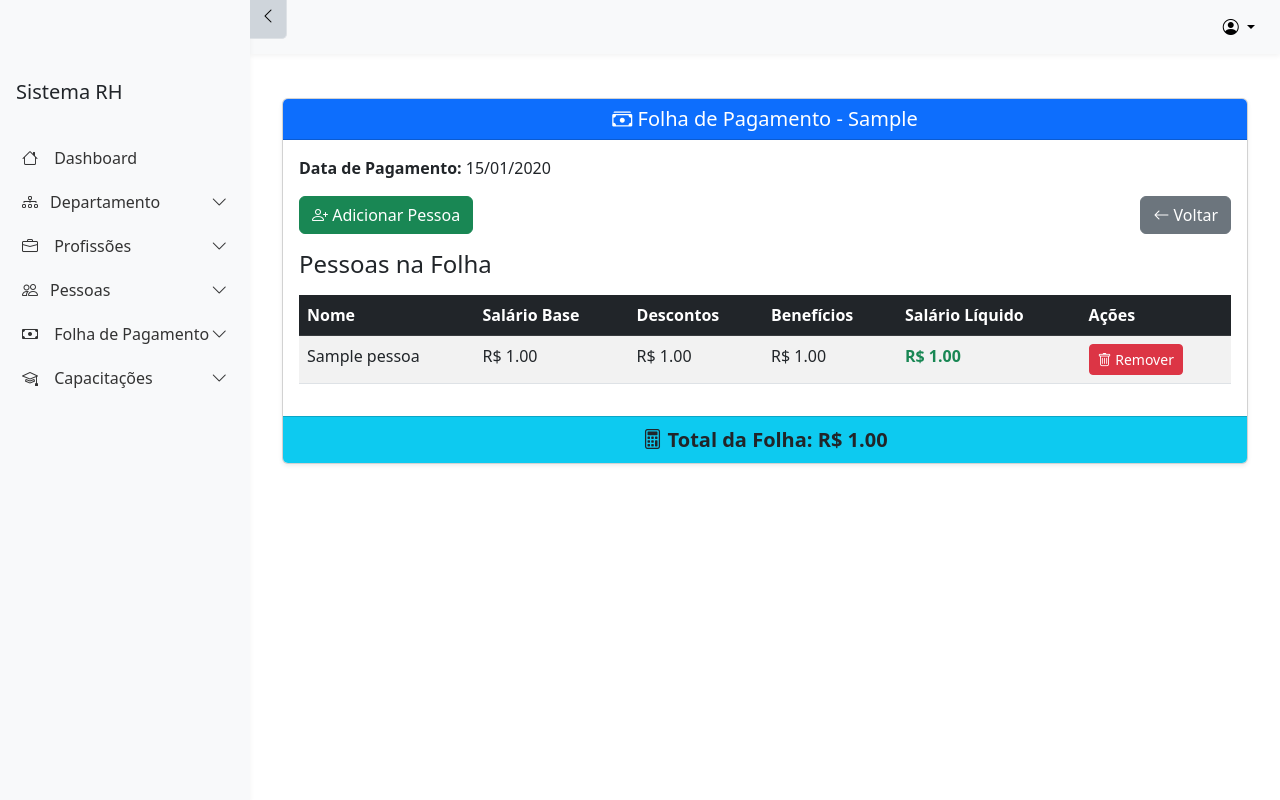
After one commit to hemmerson/SGRH, a Flask app: page /folha_pagamento/1 in a window 1280 px wide. The commit adds this page. Run offline with Flask 3, Linux system fonts and the light colour scheme; tables that the repository leaves empty hold one stand-in row (values such as "Sample post").

Commit message:
alteração nas funcionalidades de folha de pagamento

```diff
--- a/routes/folha_pagamento.py
+++ b/routes/folha_pagamento.py
@@ -1,179 +1,81 @@
+from decimal import Decimal
+
 from flask import render_template, request, redirect, url_for, flash
+from datetime import datetime
+
+from sqlalchemy import func
+
 from db import db
-from models.models import FolhaPagamento, Pessoa
+from models.models import FolhaPagamento, Pessoa, PessoaFolhaPagamento
 from routes import folha_pagamento_bp
-from utils import process_form_data
 
-@folha_pagamento_bp.route('/folhas-pagamento')
-def listar():
-    folhas = FolhaPagamento.query.all()
-    config = {
-        'title': 'Lista de Folhas de Pagamento',
-        'registros': folhas,
-        'novo_registro_url': url_for('folha_pagamento.cadastrar'),
-        'novo_registro_texto': 'Nova Folha de Pagamento',
-        'editar_url': url_for('folha_pagamento.editar', id=0)[:-1] + '%s',
-        'excluir_url': url_for('folha_pagamento.excluir', id=0)[:-1] + '%s',
-        'mensagem_confirmacao': 'Tem certeza que deseja excluir esta folha de pagamento?',
-        'mensagem_lista_vazia': 'Nenhuma folha de pagamento cadastrada ainda.',
-        'colunas': [
-            {
-                'campo': 'pessoas',
-                'label': 'Pessoa',
-                'formato': 'lista',
-                'campo_lista': 'nome'
-            },
-            {'campo': 'mes_referencia', 'label': 'Mês/Ano'},
-            {'campo': 'data_pagamento', 'label': 'Data Pagamento', 'formato': 'data'},
-            {'campo': 'salario_bruto', 'label': 'Salário Bruto', 'formato': 'moeda'},
-            {'campo': 'descontos', 'label': 'Descontos', 'formato': 'moeda'},
-            {'campo': 'beneficios', 'label': 'Benefícios', 'formato': 'moeda'},
-            {'campo': 'salario_liquido', 'label': 'Salário Líquido', 'formato': 'moeda'}
-        ],
-        'acoes': True
-    }
-    return render_template('components/generic_list.html', **config)
+@folha_pagamento_bp.route('/folha_pagamento')
+def listar_folhas():
+    folhas = FolhaPagamento.query.order_by(
+        func.substr(FolhaPagamento.mes_referencia, 4, 4).desc(),  # Ano (YYYY)
+        func.substr(FolhaPagamento.mes_referencia, 1, 2).desc()  # Mês (MM)
+    ).all()
+    return render_template('folha/listar.html', folhas=folhas)
 
-@folha_pagamento_bp.route('/folhas/nova', methods=['GET', 'POST'])
-def cadastrar():
-    config = get_folha_pagamento_form_config()
+
+@folha_pagamento_bp.route('/folha_pagamento/nova', methods=['GET', 'POST'])
+def criar_folha():
+    if request.method == 'POST':
+        mes_referencia = request.form['mes_referencia']
+        data_pagamento = datetime.strptime(request.form['data_pagamento'], '%Y-%m-%d')
+
+        nova_folha = FolhaPagamento(mes_referencia=mes_referencia, data_pagamento=data_pagamento)
+        db.session.add(nova_folha)
+        db.session.commit()
+        flash('Folha de pagamento criada com sucesso!', 'success')
+        return redirect(url_for('folha_pagamento.listar_folhas'))
+
+    return render_template('folha/criar.html')
+
+
+@folha_pagamento_bp.route('/folha_pagamento/<int:folha_id>', methods=['GET'])
+def detalhes_folha(folha_id):
+    folha = FolhaPagamento.query.get_or_404(folha_id)
+    return render_template('folha/detalhes.html', folha=folha)
+
+
+@folha_pagamento_bp.route('/folha_pagamento/<int:folha_id>/adicionar_pessoa', methods=['GET', 'POST'])
+def adicionar_pessoa(folha_id):
+    folha = FolhaPagamento.query.get_or_404(folha_id)
+    pessoas = Pessoa.query.all()
 
     if request.method == 'POST':
-        dados = process_form_data(request.form, config['campos'])
-        try:
-            # Remove pessoa_id dos dados pois não é uma coluna direta
-            pessoa_id = dados.pop('pessoa_id')
-            pessoa = Pessoa.query.get(pessoa_id)
+        pessoa_id = request.form['pessoa_id']
+        pessoa = Pessoa.query.get(pessoa_id)
+        salario_base = pessoa.profissao.salario_base
+        descontos = float(request.form['descontos'])
+        beneficios = float(request.form['beneficios'])
+        salario_liquido = salario_base + Decimal(beneficios) - Decimal(descontos)
 
-            if not pessoa:
-                raise ValueError("Pessoa não encontrada")
+        pessoa_folha = PessoaFolhaPagamento(
+            pessoa_id=pessoa_id,
+            folha_pagamento_id=folha_id,
+            salario_base=salario_base,
+            descontos=descontos,
+            beneficios=beneficios,
+            salario_liquido=salario_liquido
+        )
 
-            nova_folha = FolhaPagamento(**dados)
-            # Adiciona a pessoa à folha de pagamento
-            nova_folha.pessoas.append(pessoa)
+        db.session.add(pessoa_folha)
+        db.session.commit()
+        flash(f'Pessoa {pessoa.nome} adicionada à folha!', 'success')
+        return redirect(url_for('folha_pagamento.detalhes_folha', folha_id=folha_id))
 
-            db.session.add(nova_folha)
-            db.session.commit()
-            flash('Folha de pagamento criada com sucesso!', 'success')
-            return redirect(url_for('folha_pagamento.listar'))
-        except ValueError as e:
-            flash(str(e), 'danger')
-        except Exception as e:
-            db.session.rollback()
-            flash('Erro ao cadastrar folha de pagamento. Por favor tente novamente.', 'danger')
-
-    return render_template('components/generic_form.html', **config)
+    return render_template('folha/adicionar_pessoa.html', folha=folha, pessoas=pessoas)
 
 
-@folha_pagamento_bp.route('/folhas/editar/<int:id>', methods=['GET', 'POST'])
-def editar(id):
-    folha = FolhaPagamento.query.get_or_404(id)
-    config = get_folha_pagamento_form_config(folha)
+@folha_pagamento_bp.route('/folha_pagamento/<int:folha_id>/remover_pessoa/<int:pessoa_id>', methods=['POST'])
+def remover_pessoa(folha_id, pessoa_id):
+    pessoa_folha = PessoaFolhaPagamento.query.filter_by(folha_pagamento_id=folha_id, pessoa_id=pessoa_id).first()
 
-    if request.method == 'POST':
-        dados = process_form_data(request.form, config['campos'])
-        try:
-            # Remove e atualiza relacionamento com pessoa
-            pessoa_id = dados.pop('pessoa_id')
-            pessoa = Pessoa.query.get(pessoa_id)
+    if pessoa_folha:
+        db.session.delete(pessoa_folha)
+        db.session.commit()
+        flash('Pessoa removida da folha com sucesso!', 'success')
 
-            if not pessoa:
-                raise ValueError("Pessoa não encontrada")
-
-            # Limpa relacionamentos existentes e adiciona o novo
-            folha.pessoas.clear()
-            folha.pessoas.append(pessoa)
-
-            # Atualiza demais campos
-            for key, value in dados.items():
-                setattr(folha, key, value)
-
-            db.session.commit()
-            flash("Folha de pagamento atualizada com sucesso!", "success")
-            return redirect(url_for('folha_pagamento.listar'))
-        except ValueError as e:
-            flash(str(e), "danger")
-        except Exception as e:
-            db.session.rollback()
-            flash("Erro ao atualizar folha de pagamento. Por favor, tente novamente.", "danger")
-
-    return render_template('components/generic_form.html', **config)
-
-@folha_pagamento_bp.route('/folhas/deletar/<int:id>', methods=['POST'])
-def excluir(id):
-    folha = FolhaPagamento.query.get_or_404(id)
-    try:
-        db.session.delete(folha)
-        db.session.commit()
-        flash("Folha de pagamento removida com sucesso!", "success")
-    except Exception as e:
-        db.session.rollback()
-        flash("Erro ao remover folha de pagamento.", "danger")
-
-    return redirect(url_for('folha_pagamento.listar'))
-
-def get_folha_pagamento_form_config(folha=None):
-    return {
-        'titulo': 'Folha de Pagamento',
-        'registro': folha,
-        'voltar_url': url_for('folha_pagamento.listar'),
-        'campos': [
-            {
-                'tipo': 'select',
-                'nome': 'pessoa_id',
-                'label': 'Pessoa',
-                'required': True,
-                'opcoes': [
-                    {'value': p.id, 'label': p.nome}
-                    for p in Pessoa.query.all()
-                ]
-            },
-            {
-                'tipo': 'text',
-                'nome': 'mes_referencia',
-                'label': 'Mês/Ano Referência (MM/YYYY)',
-                'required': True,
-                'help_text': 'Formato: MM/YYYY (ex: 02/2024)'
-            },
-            {
-                'tipo': 'date',
-                'nome': 'data_pagamento',
-                'label': 'Data de Pagamento',
-                'required': True
-            },
-            {
-                'tipo': 'number',
-                'nome': 'salario_bruto',
-                'label': 'Salário Bruto',
-                'required': True,
-                'step': '0.01',
-                'min': '0'
-            },
-            {
-                'tipo': 'number',
-                'nome': 'descontos',
-                'label': 'Descontos',
-                'required': True,
-                'step': '0.01',
-                'min': '0',
-                'valor_padrao': '0.00'
-            },
-            {
-                'tipo': 'number',
-                'nome': 'beneficios',
-                'label': 'Benefícios',
-                'required': True,
-                'step': '0.01',
-                'min': '0',
-                'valor_padrao': '0.00'
-            },
-            {
-                'tipo': 'number',
-                'nome': 'salario_liquido',
-                'label': 'Salário Líquido',
-                'required': True,
-                'step': '0.01',
-                'min': '0'
-            }
-        ]
-    }
+    return redirect(url_for('folha_pagamento.detalhes_folha', folha_id=folha_id))
--- a/templates/base.html
+++ b/templates/base.html
@@ -120,11 +120,11 @@
                 <div class="collapse" id="pagamentosSubmenu">
                     <ul class="nav flex-column ms-3">
                         <li class="nav-item">
-                            <a class="nav-link" href="{{ url_for('folha_pagamento.cadastrar') }}">
+                            <a class="nav-link" href="{{ url_for('folha_pagamento.criar_folha') }}">
                                 <i class="bi bi-plus-circle"></i> Cadastrar</a>
                         </li>
                         <li class="nav-item">
-                            <a class="nav-link" href="{{ url_for('folha_pagamento.listar') }}">
+                            <a class="nav-link" href="{{ url_for('folha_pagamento.listar_folhas') }}">
                                 <i class="bi bi-list"></i> Listar</a>
                         </li>
                     </ul>
--- /dev/null
+++ b/templates/folha/detalhes.html
@@ -0,0 +1,75 @@
+{% extends 'base.html' %}
+
+{% block content %}
+<div class="container mt-4">
+    <div class="row">
+        <div class="col-md-12">
+            <div class="card shadow-sm mb-4">
+                <div class="card-header bg-primary text-white text-center">
+                    <h5 class="mb-0">
+                        <i class="bi bi-cash-stack"></i> Folha de Pagamento - {{ folha.mes_referencia }}
+                    </h5>
+                </div>
+                <div class="card-body">
+                    <p><strong>Data de Pagamento:</strong> {{ folha.data_pagamento.strftime('%d/%m/%Y') }}</p>
+
+                    <div class="d-flex justify-content-between mb-3">
+                        <a href="{{ url_for('folha_pagamento.adicionar_pessoa', folha_id=folha.id) }}" class="btn btn-success">
+                            <i class="bi bi-person-plus"></i> Adicionar Pessoa
+                        </a>
+                        <a href="{{ url_for('folha_pagamento.listar_folhas') }}" class="btn btn-secondary">
+                            <i class="bi bi-arrow-left"></i> Voltar
+                        </a>
+                    </div>
+
+                    <h4 class="mb-3">Pessoas na Folha</h4>
+
+                    <div class="table-responsive">
+                        <table class="table table-striped table-hover">
+                            <thead class="table-dark">
+                                <tr>
+                                    <th>Nome</th>
+                                    <th>Salário Base</th>
+                                    <th>Descontos</th>
+                                    <th>Benefícios</th>
+                                    <th>Salário Líquido</th>
+                                    <th>Ações</th>
+                                </tr>
+                            </thead>
+                            <tbody>
+                                {% for item in folha.folhas_pagamento_pessoa %}
+                                <tr>
+                                    <td>{{ item.pessoa.nome }}</td>
+                                    <td>R$ {{ item.salario_base }}</td>
+                                    <td>R$ {{ item.descontos }}</td>
+                                    <td>R$ {{ item.beneficios }}</td>
+                                    <td class="fw-bold text-success">R$ {{ item.salario_liquido }}</td>
+                                    <td>
+                                        <form
+                                                method="POST"
+                                                action="{{ url_for('folha_pagamento.remover_pessoa', folha_id=folha.id, pessoa_id=item.pessoa.id) }}"
+                                                onsubmit="return confirm('Tem certeza que deseja excluir este registro?');"
+                                        >
+                                            <button type="submit" class="btn btn-danger btn-sm">
+                                                <i class="bi bi-trash"></i> Remover
+                                            </button>
+                                        </form>
+                                    </td>
+                                </tr>
+                                {% endfor %}
+                            </tbody>
+                        </table>
+                    </div>
+
+                </div>
+                <div class="card-footer bg-info">
+                    <!-- Total da Folha FIXO -->
+                    <div class="text-center fw-bold fs-5">
+                        <i class="bi bi-calculator"></i> Total da Folha: R$ {{ folha.calcular_total_salarios_liquidos() }}
+                    </div>
+                </div>
+            </div>
+        </div>
+    </div>
+</div>
+{% endblock %}
```
Also changed, not shown: models/models.py (+29 -17 lines), templates/folha/adicionar_pessoa.html (added, +49 -0 lines), templates/folha/criar.html (added, +35 -0 lines), templates/folha/listar.html (added, +48 -0 lines).
